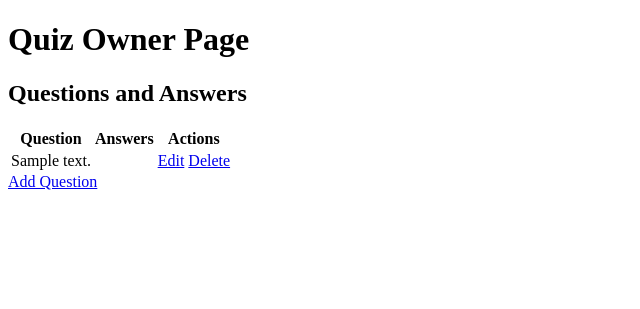
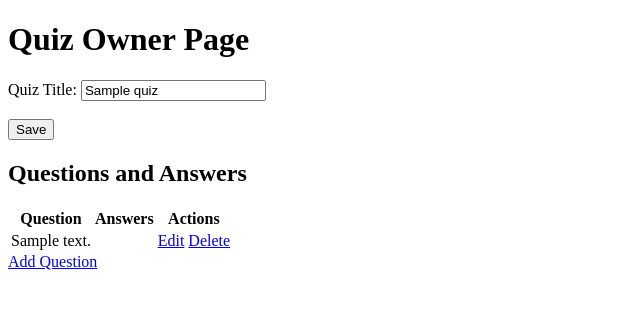
Before and after one commit to LittleHaku/cybersecurity-proj1, a Django app: page /quiz/1/edit/ in a window 1280 px wide. Shown: the part 97-406 px from the top of the page, without its empty margins (0-640 px from the left). Run offline with Django 4.2, Linux system fonts and the light colour scheme; a user stored in the database is signed in; tables that the repository leaves empty hold one stand-in row (values such as "Sample post").

Commit message:
can edit quiz title now

```diff
--- a/project/project/urls.py
+++ b/project/project/urls.py
@@ -28,8 +28,9 @@ from quizzapp.views import (
     QuizEditView,
     QuestionEditView,
     QuestionCreateView,
+    QuestionDeleteView,
     AnswerCreateView,
-    QuestionDeleteView,
+    AnswerDeleteView,
 )
 
 urlpatterns = [
@@ -68,4 +69,5 @@ urlpatterns += [
     path(
         "answer/create/<int:question_id>", AnswerCreateView, name="answer_add"
     ),
+    path("answer/<int:pk>/delete/", AnswerDeleteView, name="answer_delete"),
 ]
--- a/project/quizzapp/templates/question_edit.html
+++ b/project/quizzapp/templates/question_edit.html
@@ -19,7 +19,7 @@
         <tr>
             <td>{{ answer.text }}</td>
             <td><input type="checkbox" {% if answer.is_correct %}checked{% endif %} disabled></td>
-            <td><button>Delete</button></td>
+            <td><a href="{% url 'answer_delete' answer.id %}"><button>Delete</button></a></td>
             <td><button>Edit/Save</button></td>
         </tr>
         {% endfor %}
--- a/project/quizzapp/templates/quiz_edit.html
+++ b/project/quizzapp/templates/quiz_edit.html
@@ -2,6 +2,13 @@
 
 {% block content %}
 <h1>Quiz Owner Page</h1>
+
+<form method="POST" action="{% url 'quiz_edit' quiz.id %}">
+    {% csrf_token %}
+    <label for="title">Quiz Title:</label>
+    <input type="text" id="title" name="title" value="{{ quiz.title }}"><br><br>
+    <input type="submit" value="Save">
+</form>
 
 <h2>Questions and Answers</h2>
 <table>
--- a/project/quizzapp/views.py
+++ b/project/quizzapp/views.py
@@ -98,17 +98,29 @@ def QuizDetailView(request, pk):
     return render(request, "quiz_detail.html", {"quiz": quiz})
 
 
-# Quiz Owner view, lets the owner modify the quiz
+# Edit Quiz View
 @login_required
 def QuizEditView(request, pk):
     quiz = Quiz.objects.get(id=pk)
     if request.user == quiz.owner:
+        if request.method == "POST":
+            form = QuizForm(request.POST, instance=quiz)
+            if form.is_valid():
+                form.save()
+                return redirect("quiz_edit", pk=quiz.id)
+        else:
+            form = QuizForm(instance=quiz)
         questions = quiz.question_set.all()
         owner_name = quiz.owner.username
         return render(
             request,
             "quiz_edit.html",
-            {"quiz": quiz, "questions": questions, "owner_name": owner_name},
+            {
+                "form": form,
+                "quiz": quiz,
+                "questions": questions,
+                "owner_name": owner_name,
+            },
         )
     else:
         return redirect("home")
```
